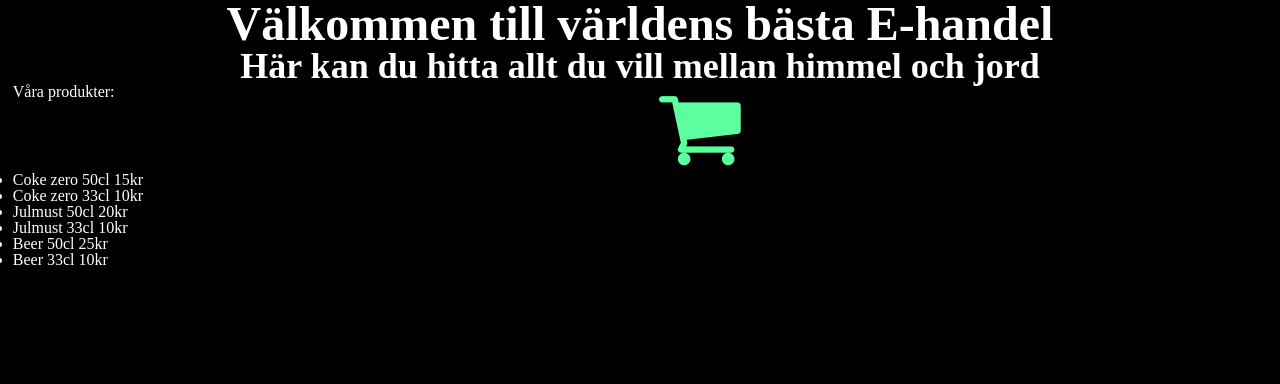
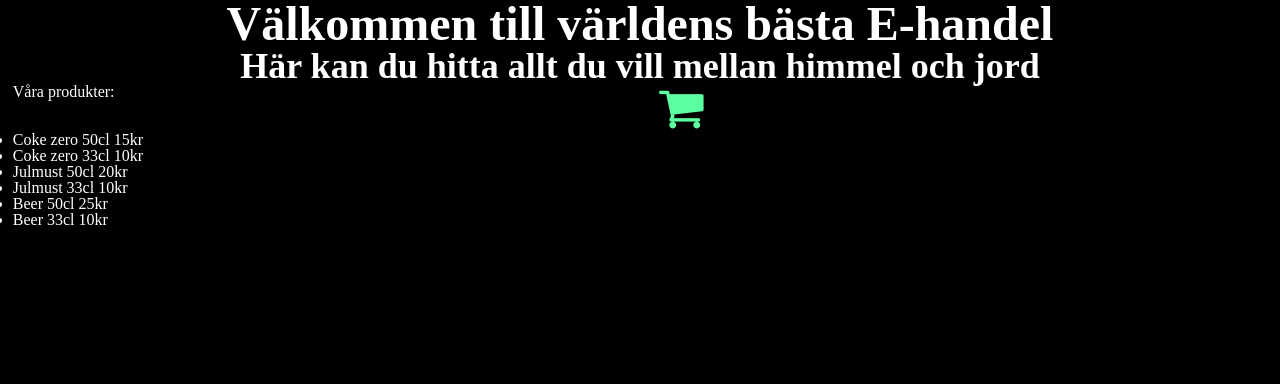
Before and after one commit to ErikElmehed/test_handel, a PHP site: page / in a window 1280 px wide. Shown: the top 384 px of the page. Run offline with PHP 8.4, Linux system fonts and the light colour scheme; some libraries are stand-ins or nearby versions.

Commit message:
smaller icon

```diff
--- a/css/style.css
+++ b/css/style.css
@@ -107,7 +107,7 @@ header {
 /* ------------------------------------ FONT AWESOMEEEE ------------------------- */
 .fa-shopping-cart::before {
 	color: #5BFF9F;
-	font-size: 5.5em;
+	font-size: 3em;
 }
 
 body {
```
